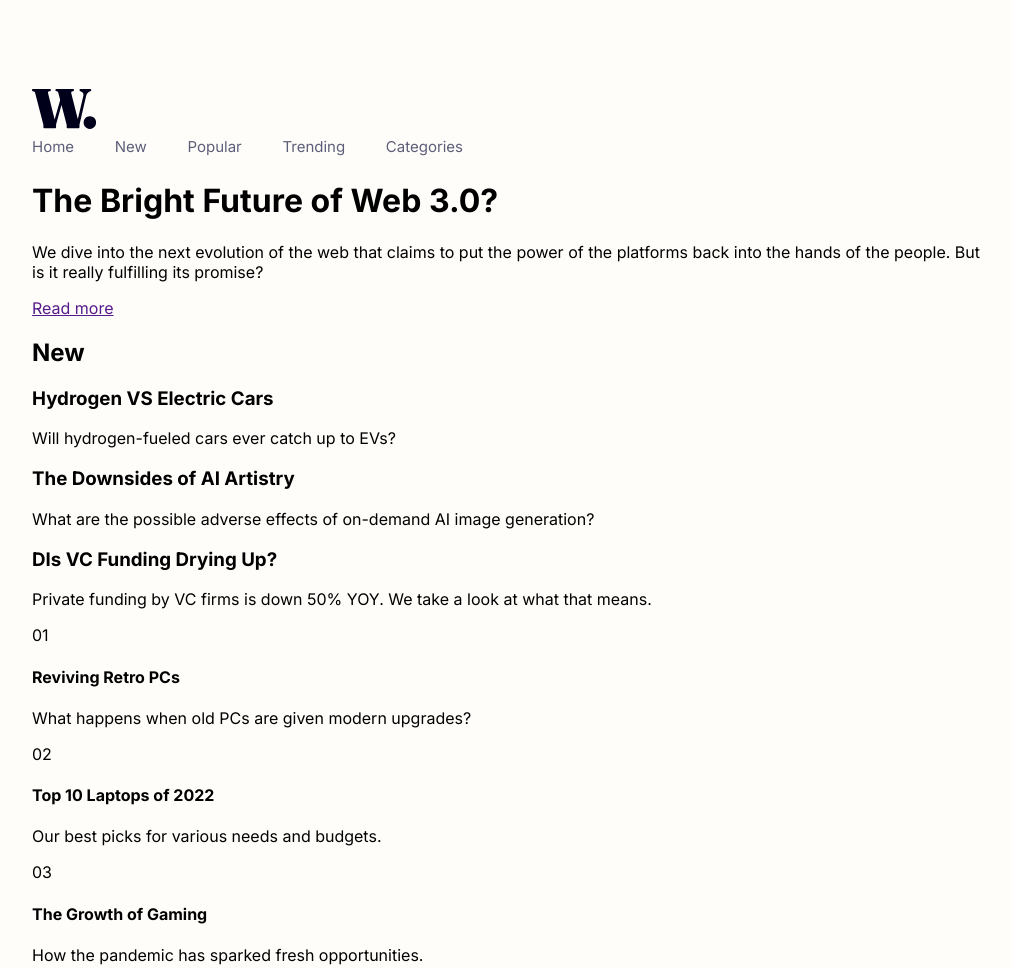
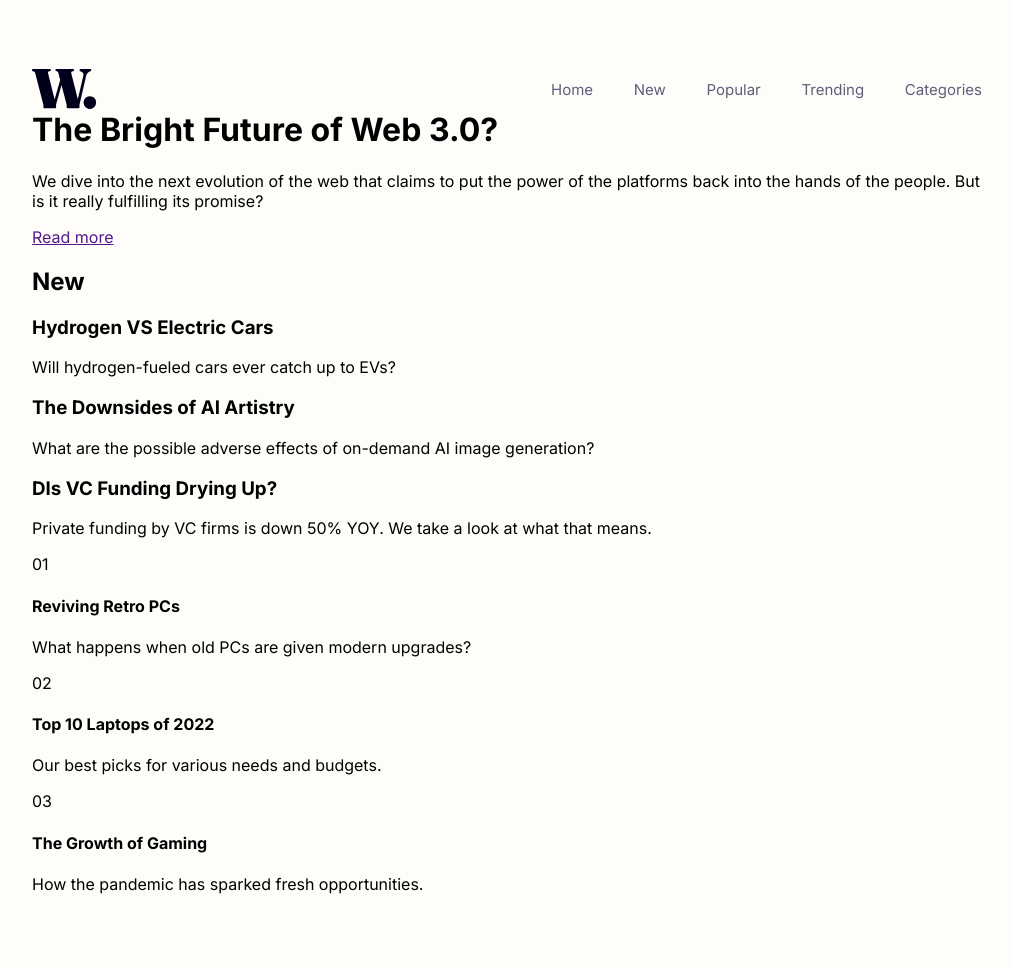
Before and after one commit to ds174/news-homepage, a plain HTML site: page index.html in a window 1280 px wide. Shown: the whole page, without its empty margins (133-1145 px from the left). Drawn offline with Linux system fonts and the light colour scheme.

Commit message:
header done

```diff
--- a/scss/main.scss
+++ b/scss/main.scss
@@ -10,12 +10,25 @@ body {
   margin-bottom: 8.063rem;
 }
 
+header {
+  position: relative;
+  display: flex;
+  align-items: center;
+  justify-content: center;
+
+  .logo_image {
+    position: absolute;
+    left: 0;
+  }
+}
 .header-section {
   .navigation {
     width: 26.938rem;
     padding-top: 0.25rem;
     padding-bottom: 0.25rem;
     font-size: 0.938rem;
+    position: absolute;
+    right: 0;
   }
   ul {
     font-weight: map-get($font-weights, regular);
```
Also changed, not shown: dist/main.css, 1 other file.
